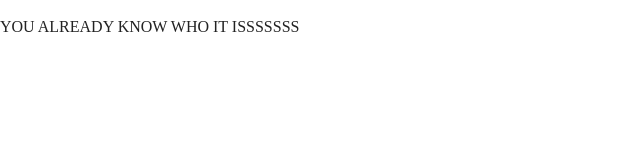
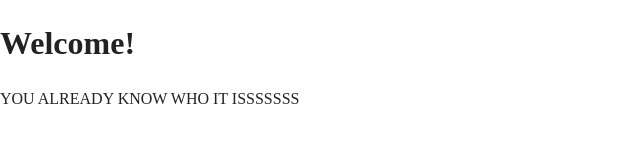
Before and after one commit to c-sabotage/c-sabotage.github.io, a plain HTML site: page index.html in a window 1280 px wide. Shown: the whole page, without its empty margins (0-640 px from the left). Drawn offline with nearby package versions, Linux system fonts and the light colour scheme.

Commit message:
Update index.html
Header added

```diff
--- a/index.html
+++ b/index.html
@@ -21,8 +21,7 @@
   <!--[if IE]>
     <p class="browserupgrade">You are using an <strong>outdated</strong> browser. Please <a href="https://browsehappy.com/">upgrade your browser</a> to improve your experience and security.</p>
   <![endif]-->
-
-  <!-- Add your site or application content here -->
+  <h1>Welcome!</h1>
   <p>YOU ALREADY KNOW WHO IT ISSSSSSS</p>
   <script src="js/vendor/modernizr-3.8.0.min.js"></script>
   <script src="https://code.jquery.com/jquery-3.4.1.min.js" integrity="sha256-CSXorXvZcTkaix6Yvo6HppcZGetbYMGWSFlBw8HfCJo=" crossorigin="anonymous"></script>
```
